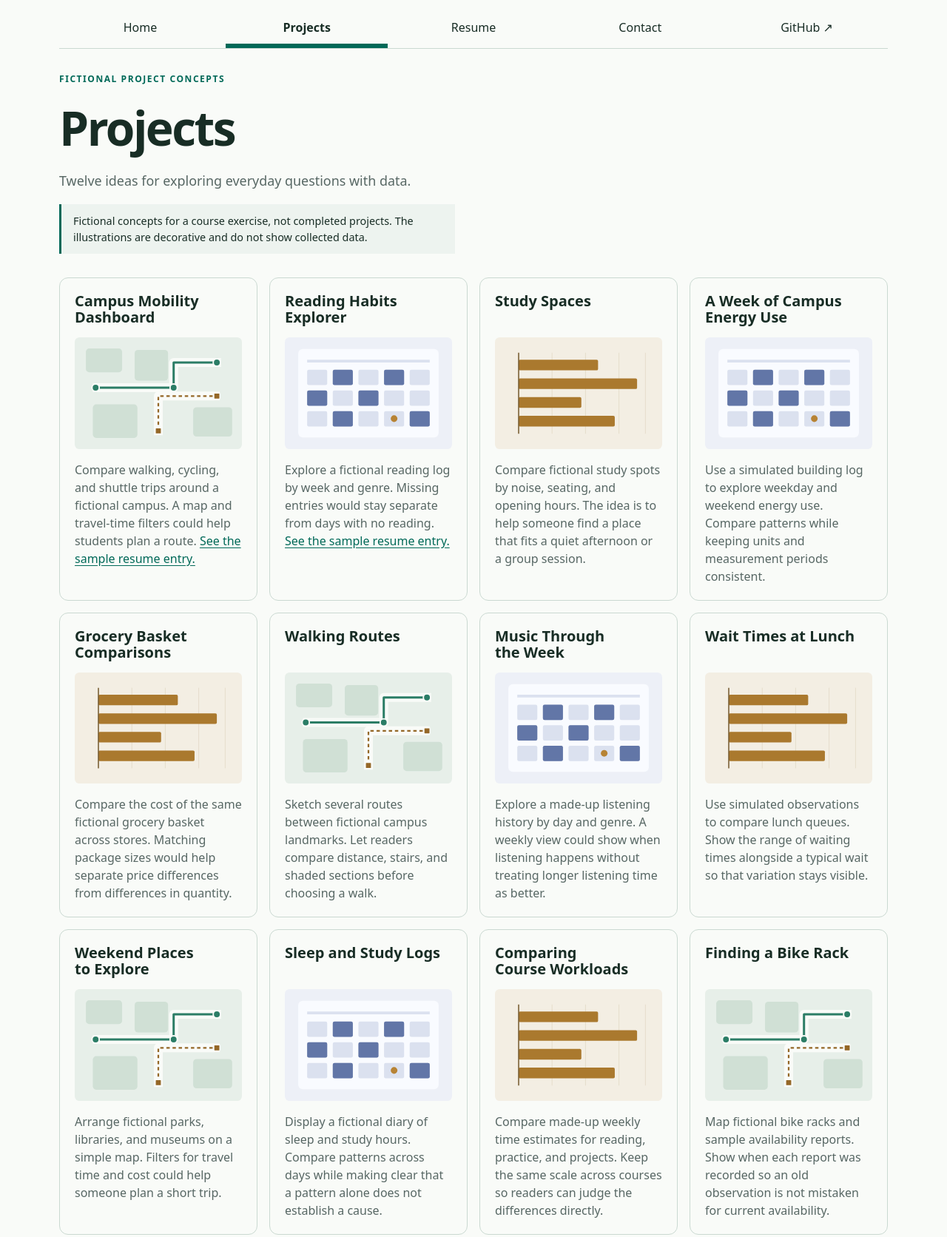
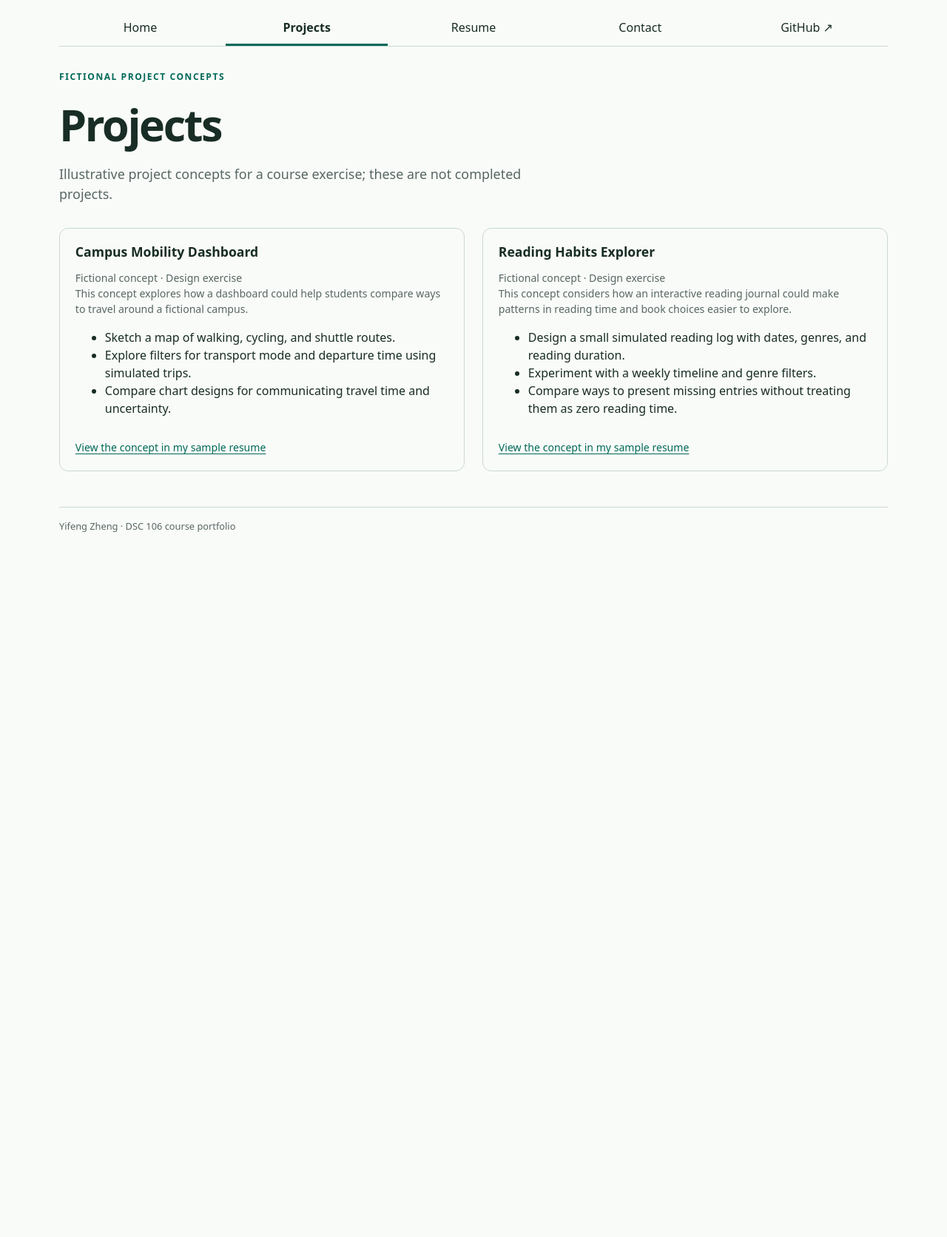
Before and after one commit to Gladiator7767/portfolio, a plain HTML site: page projects/index.html in a window 1280 px wide. Shown: the part 60-1732 px from the top of the page at 74% size. After the commit the page ends 804 px from the top, so only its background shows below. Drawn offline with Linux system fonts and the light colour scheme.

Commit message:
Revert "Complete Lab 2 responsive CSS layouts"
This reverts commit 9de0364daa0a654c1ba62514fdbfdc1a44dc3c30 and restores the Lab 1 site while retaining the Lab 2 commit in history.

```diff
--- a/projects/index.html
+++ b/projects/index.html
@@ -24,68 +24,33 @@
   <main id="main">
     <p class="eyebrow">Fictional project concepts</p>
     <h1>Projects</h1>
-    <p class="lede">Twelve ideas for exploring everyday questions with data.</p>
-    <p class="notice">Fictional concepts for a course exercise, not completed projects. The illustrations are decorative and do not show collected data.</p>
+    <p class="lede">Illustrative project concepts for a course exercise; these are not completed projects.</p>
     <div class="projects">
       <article id="mobility-project">
         <h2>Campus Mobility Dashboard</h2>
-        <img src="../images/routes.svg" alt="" width="600" height="400">
-        <p>Compare walking, cycling, and shuttle trips around a fictional campus. A map and travel-time filters could help students plan a route. <a href="../resume/#mobility-project">See the sample resume entry.</a></p>
+        <div>
+          <p>Fictional concept · Design exercise</p>
+          <p>This concept explores how a dashboard could help students compare ways to travel around a fictional campus.</p>
+          <ul>
+            <li>Sketch a map of walking, cycling, and shuttle routes.</li>
+            <li>Explore filters for transport mode and departure time using simulated trips.</li>
+            <li>Compare chart designs for communicating travel time and uncertainty.</li>
+          </ul>
+        </div>
+        <p><a href="../resume/#mobility-project">View the concept in my sample resume</a></p>
       </article>
       <article id="reading-project">
         <h2>Reading Habits Explorer</h2>
-        <img src="../images/weekly-pattern.svg" alt="" width="600" height="400">
-        <p>Explore a fictional reading log by week and genre. Missing entries would stay separate from days with no reading. <a href="../resume/#reading-project">See the sample resume entry.</a></p>
-      </article>
-      <article>
-        <h2>Study Spaces</h2>
-        <img src="../images/comparison.svg" alt="" width="600" height="400">
-        <p>Compare fictional study spots by noise, seating, and opening hours. The idea is to help someone find a place that fits a quiet afternoon or a group session.</p>
-      </article>
-      <article>
-        <h2>A Week of Campus Energy Use</h2>
-        <img src="../images/weekly-pattern.svg" alt="" width="600" height="400" loading="lazy">
-        <p>Use a simulated building log to explore weekday and weekend energy use. Compare patterns while keeping units and measurement periods consistent.</p>
-      </article>
-      <article>
-        <h2>Grocery Basket Comparisons</h2>
-        <img src="../images/comparison.svg" alt="" width="600" height="400" loading="lazy">
-        <p>Compare the cost of the same fictional grocery basket across stores. Matching package sizes would help separate price differences from differences in quantity.</p>
-      </article>
-      <article>
-        <h2>Walking Routes</h2>
-        <img src="../images/routes.svg" alt="" width="600" height="400" loading="lazy">
-        <p>Sketch several routes between fictional campus landmarks. Let readers compare distance, stairs, and shaded sections before choosing a walk.</p>
-      </article>
-      <article>
-        <h2>Music Through the Week</h2>
-        <img src="../images/weekly-pattern.svg" alt="" width="600" height="400" loading="lazy">
-        <p>Explore a made-up listening history by day and genre. A weekly view could show when listening happens without treating longer listening time as better.</p>
-      </article>
-      <article>
-        <h2>Wait Times at Lunch</h2>
-        <img src="../images/comparison.svg" alt="" width="600" height="400" loading="lazy">
-        <p>Use simulated observations to compare lunch queues. Show the range of waiting times alongside a typical wait so that variation stays visible.</p>
-      </article>
-      <article>
-        <h2>Weekend Places to Explore</h2>
-        <img src="../images/routes.svg" alt="" width="600" height="400" loading="lazy">
-        <p>Arrange fictional parks, libraries, and museums on a simple map. Filters for travel time and cost could help someone plan a short trip.</p>
-      </article>
-      <article>
-        <h2>Sleep and Study Logs</h2>
-        <img src="../images/weekly-pattern.svg" alt="" width="600" height="400" loading="lazy">
-        <p>Display a fictional diary of sleep and study hours. Compare patterns across days while making clear that a pattern alone does not establish a cause.</p>
-      </article>
-      <article>
-        <h2>Comparing Course Workloads</h2>
-        <img src="../images/comparison.svg" alt="" width="600" height="400" loading="lazy">
-        <p>Compare made-up weekly time estimates for reading, practice, and projects. Keep the same scale across courses so readers can judge the differences directly.</p>
-      </article>
-      <article>
-        <h2>Finding a Bike Rack</h2>
-        <img src="../images/routes.svg" alt="" width="600" height="400" loading="lazy">
-        <p>Map fictional bike racks and sample availability reports. Show when each report was recorded so an old observation is not mistaken for current availability.</p>
+        <div>
+          <p>Fictional concept · Design exercise</p>
+          <p>This concept considers how an interactive reading journal could make patterns in reading time and book choices easier to explore.</p>
+          <ul>
+            <li>Design a small simulated reading log with dates, genres, and reading duration.</li>
+            <li>Experiment with a weekly timeline and genre filters.</li>
+            <li>Compare ways to present missing entries without treating them as zero reading time.</li>
+          </ul>
+        </div>
+        <p><a href="../resume/#reading-project">View the concept in my sample resume</a></p>
       </article>
     </div>
   </main>
--- a/style.css
+++ b/style.css
@@ -1,4 +1,3 @@
-/* One shared stylesheet: colors and typography inherit across all pages. */
 :root {
   color-scheme: light dark;
   --color-accent: light-dark(#006958, #6bdcc4);
@@ -8,224 +7,66 @@
   accent-color: var(--color-accent);
   background: light-dark(#f9fbf8, #15201c);
   color: light-dark(#182d25, #e4eee7);
-  font: 100%/1.5 system-ui, sans-serif;
+  font: 100%/1.65 system-ui, sans-serif;
 }
 
-/* Padding and borders stay inside each element's assigned width. */
 * { box-sizing: border-box; }
-body {
-  max-width: 76rem;
-  margin-block: 0;
-  margin-inline: auto;
-  padding: 1.4rem clamp(1rem, 4vw, 3rem);
-}
+body { max-width: 76rem; margin: 0 auto; padding: 1.4rem clamp(1rem, 4vw, 3rem); font: 100%/1.5 system-ui, sans-serif; }
 a { color: var(--color-accent); text-underline-offset: 0.2em; }
 a:hover { text-decoration-thickness: 0.15em; }
-a:focus-visible, input:focus-visible, textarea:focus-visible,
-select:focus-visible, button:focus-visible {
-  outline: 3px solid var(--color-accent);
-  outline-offset: 4px;
-}
-h1, h2, h3, h4, h5, h6 { line-height: 1.1; text-wrap: balance; }
-h1 {
-  font-size: clamp(2.5rem, 6vw, 4rem);
-  letter-spacing: -0.04em;
-  margin: 0.35em 0;
-}
+a:focus-visible, input:focus-visible, textarea:focus-visible, select:focus-visible,
+button:focus-visible { outline: 3px solid var(--color-accent); outline-offset: 4px; }
+h1, h2, h3 { line-height: 1.15; text-wrap: balance; }
+h1 { font-size: clamp(2rem, 5vw, 3.7rem); letter-spacing: -0.04em; margin: 0.35em 0; }
 h2 { font-size: 1.4rem; }
 p { max-width: 65ch; }
 img { display: block; max-width: 100%; height: auto; }
 input, textarea, button, select { font: inherit; }
-.skip-link {
-  position: absolute;
-  left: 1rem;
-  top: -5rem;
-  padding: 0.7rem;
-  background: Canvas;
-  z-index: 2;
-}
+.skip-link { position: absolute; left: 1rem; top: -5rem; padding: 0.7rem; background: Canvas; z-index: 2; }
 .skip-link:focus { top: 0.5rem; }
-
-.site-header {
-  display: flex;
-  justify-content: space-between;
-  align-items: center;
-  gap: 1rem;
-  flex-wrap: wrap;
-}
+.site-header { display: flex; justify-content: space-between; align-items: center; gap: 1rem; flex-wrap: wrap; }
 .brand { font-weight: 750; letter-spacing: 0.04em; text-decoration: none; }
-.brand span {
-  color: var(--muted);
-  font-size: 0.8rem;
-  font-weight: 500;
-  margin-left: 0.6em;
-}
+.brand span { color: var(--muted); font-size: 0.8rem; font-weight: 500; margin-left: 0.6em; }
 .theme-label { display: flex; gap: 0.5rem; align-items: center; font-size: 0.85rem; }
-select {
-  border: 1px solid var(--border);
-  border-radius: 0.4rem;
-  padding: 0.25rem 0.45rem;
-  background: Canvas;
-  color: CanvasText;
-}
-
-/* Flexbox distributes links along one main direction. */
-nav {
-  display: flex;
-  flex-wrap: wrap;
-  border-bottom: 1px solid var(--border);
-  margin: 1.3rem 0 2rem;
-  gap: 0.4rem;
-}
-nav a {
-  flex: 1 1 7rem;
-  text-align: center;
-  padding: 0.65rem 0.4rem;
-  /* Reserve border space before hover so the page does not jump. */
-  border-bottom: 0.4em solid transparent;
-  text-decoration: none;
-  color: inherit;
-}
+select { border: 1px solid var(--border); border-radius: 0.4rem; padding: 0.25rem 0.45rem; background: Canvas; color: CanvasText; }
+nav { display: flex; flex-wrap: wrap; border-bottom: 1px solid var(--border); margin: 1.3rem 0 2rem; gap: 0.4rem; }
+nav a, .nav-pending { flex: 1 1 7rem; text-align: center; padding: 0.65rem 0.4rem; border-bottom: 0.22rem solid transparent; text-decoration: none; color: inherit; }
 nav a.current { border-color: var(--color-accent); font-weight: 700; }
 nav a:hover { border-color: var(--color-accent); background: var(--surface); }
-
-.notice {
-  background: var(--surface);
-  border-left: 3px solid var(--color-accent);
-  padding: 0.75rem 1rem;
-  font-size: 0.9rem;
-  margin-bottom: 2rem;
-}
-.eyebrow {
-  color: var(--color-accent);
-  font-size: 0.75rem;
-  font-weight: 750;
-  letter-spacing: 0.13em;
-  text-transform: uppercase;
-  margin: 0;
-}
+.nav-pending { color: var(--muted); font-size: 0.9rem; }
+.notice { background: var(--surface); border-left: 3px solid var(--color-accent); padding: 0.75rem 1rem; font-size: 0.9rem; margin-bottom: 2rem; }
+.eyebrow { color: var(--color-accent); font-size: 0.75rem; font-weight: 750; letter-spacing: 0.13em; text-transform: uppercase; margin: 0; }
 .lede { font-size: 1.12rem; color: var(--muted); }
-.hero {
-  display: grid;
-  grid-template-columns: minmax(0, 1.25fr) minmax(0, 1fr);
-  gap: 3rem;
-  align-items: center;
-  padding: 1rem 0 3rem;
-}
+.hero { display: grid; grid-template-columns: 1.25fr 1fr; gap: 3rem; align-items: center; padding: 1rem 0 3rem; }
 figure { margin: 0; }
 .hero img { border: 1px solid var(--border); border-radius: 1rem; }
 figcaption { color: var(--muted); font-size: 0.78rem; margin-top: 0.7rem; }
-.button-link {
-  display: inline-block;
-  margin-top: 0.7rem;
-  padding: 0.7rem 1rem;
-  border-radius: 0.5rem;
-  background: var(--color-accent);
-  color: light-dark(white, #112820);
-  text-decoration: none;
-  font-weight: 650;
-}
-.learning-grid {
-  display: grid;
-  grid-template-columns: repeat(3, minmax(0, 1fr));
-  gap: 1rem;
-  margin-top: 1rem;
-}
+.button-link { display: inline-block; margin-top: 0.7rem; padding: 0.7rem 1rem; border-radius: 0.5rem; background: var(--color-accent); color: light-dark(white, #112820); text-decoration: none; font-weight: 650; }
+.learning-grid { display: grid; grid-template-columns: repeat(3, minmax(0, 1fr)); gap: 1rem; margin-top: 1rem; }
 .learning-grid article { border-top: 2px solid var(--border); padding-top: 1rem; }
 .learning-grid p { color: var(--muted); }
-
-/* Auto-fill changes the number of columns as space changes.
-   min(100%, 15em) also fits a viewport narrower than the usual minimum. */
-.projects {
-  display: grid;
-  grid-template-columns: repeat(auto-fill, minmax(min(100%, 15em), 1fr));
-  gap: 1rem;
-  margin-top: 2rem;
-}
-/* Three shared rows: heading, image, paragraph. A longer heading moves
-   all images in the same row together instead of breaking alignment. */
-.projects article {
-  display: grid;
-  grid-template-rows: subgrid;
-  grid-row: span 3;
-  gap: 1rem;
-  border: 1px solid var(--border);
-  border-radius: 0.75rem;
-  padding: 1.25rem;
-  min-width: 0;
-}
-.projects h2 { margin: 0; font-size: 1.25rem; }
-.projects img {
-  width: 100%;
-  aspect-ratio: 3 / 2;
-  object-fit: cover;
-  border-radius: 0.4rem;
-}
-.projects p { color: var(--muted); margin: 0; }
-
-/* A consistent heading column makes the resume easier to scan. */
-.resume-section {
-  display: grid;
-  grid-template-columns: 12rem minmax(0, 1fr);
-  gap: 2rem;
-  border-top: 1px solid var(--border);
-  padding-block: 1.75rem;
-}
-.resume-section h2 { color: var(--color-accent); margin: 0; font-size: 1.15rem; }
-.resume-section h3 { font-size: 1.15rem; margin: 0 0 0.6rem; }
+.projects { display: grid; grid-template-columns: repeat(auto-fit, minmax(min(100%, 22rem), 1fr)); gap: 1.5rem; margin-top: 2rem; }
+.projects article { display: flex; flex-direction: column; gap: 0.9rem; border: 1px solid var(--border); border-radius: 0.75rem; padding: 1.3rem; }
+.projects h2 { margin: 0; font-size: 1.1rem; }
+.projects img { width: 100%; border-radius: 0.4rem; }
+.projects p { font-size: 0.88rem; color: var(--muted); margin: 0; }
+.resume-section { border-top: 1px solid var(--border); padding: 1rem 0; }
+.resume-section h3 { font-size: 1.05rem; }
 .resume-section article + article { margin-top: 2rem; }
-.resume-section ul { padding-inline-start: 1.2rem; }
-.resume-section li + li { margin-top: 0.4rem; }
-.resume-content > :first-child { margin-top: 0; }
-.resume-content > :last-child { margin-bottom: 0; }
-.meta { color: var(--muted); font-size: 0.9rem; }
+.meta, .project-tags { color: var(--muted); font-size: 0.9rem; }
 .contact-address { overflow-wrap: anywhere; }
-
-/* Labels share the form's columns, rather than having separate widths. */
-form {
-  max-width: 45rem;
-  display: grid;
-  grid-template-columns: auto minmax(0, 1fr);
-  gap: 1.1rem;
-  margin-top: 1.5rem;
-}
-form label {
-  display: grid;
-  grid-template-columns: subgrid;
-  grid-column: 1 / -1;
-  align-items: start;
-}
-input, textarea {
-  min-width: 0;
-  width: 100%;
-  padding: 0.65rem;
-  border: 1px solid var(--border);
-  border-radius: 0.4rem;
-  color: CanvasText;
-  background: Canvas;
-}
+.placeholder { color: var(--muted); }
+form { max-width: 45rem; display: grid; grid-template-columns: auto minmax(0, 1fr); gap: 1.1rem; margin-top: 1.5rem; }
+form label { display: grid; grid-template-columns: subgrid; grid-column: 1 / -1; align-items: start; }
+input, textarea { min-width: 0; width: 100%; padding: 0.65rem; border: 1px solid var(--border); border-radius: 0.4rem; color: CanvasText; background: Canvas; }
 textarea { min-height: 10rem; resize: vertical; }
-form button {
-  grid-column: 1 / -1;
-  padding: 0.65rem 1rem;
-  background: var(--color-accent);
-  color: light-dark(white, #112820);
-  border: 0;
-  border-radius: 0.4rem;
-  cursor: pointer;
-}
-footer {
-  border-top: 1px solid var(--border);
-  margin-top: 3rem;
-  padding-block: 1rem;
-  color: var(--muted);
-  font-size: 0.8rem;
-}
+form button { grid-column: 1 / -1; padding: 0.65rem 1rem; background: var(--color-accent); color: light-dark(white, #112820); border: 0; border-radius: 0.4rem; cursor: pointer; }
+form button:disabled { background: var(--surface); color: var(--muted); border: 1px solid var(--border); cursor: not-allowed; }
+footer { border-top: 1px solid var(--border); margin-top: 3rem; padding-top: 1rem; color: var(--muted); font-size: 0.8rem; }
 
 @media (max-width: 42rem) {
   .hero { grid-template-columns: 1fr; gap: 1.5rem; }
-  .learning-grid, .resume-section { grid-template-columns: 1fr; }
-  .resume-section { gap: 1rem; }
+  .learning-grid { grid-template-columns: 1fr; }
   form { grid-template-columns: 1fr; }
   form label { grid-template-columns: 1fr; gap: 0.3rem; }
   .brand span { display: block; margin-left: 0; }
```
Also changed, not shown: index.html (+1 -1 lines), resume/index.html (+4 -9 lines), README.md, images/comparison.svg (deleted), images/routes.svg (deleted), images/weekly-pattern.svg (deleted).
